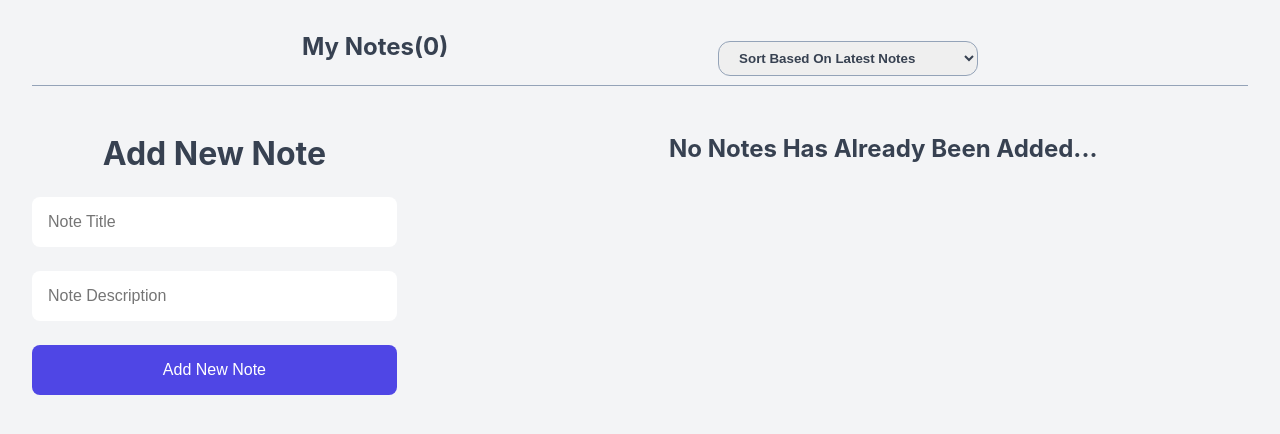
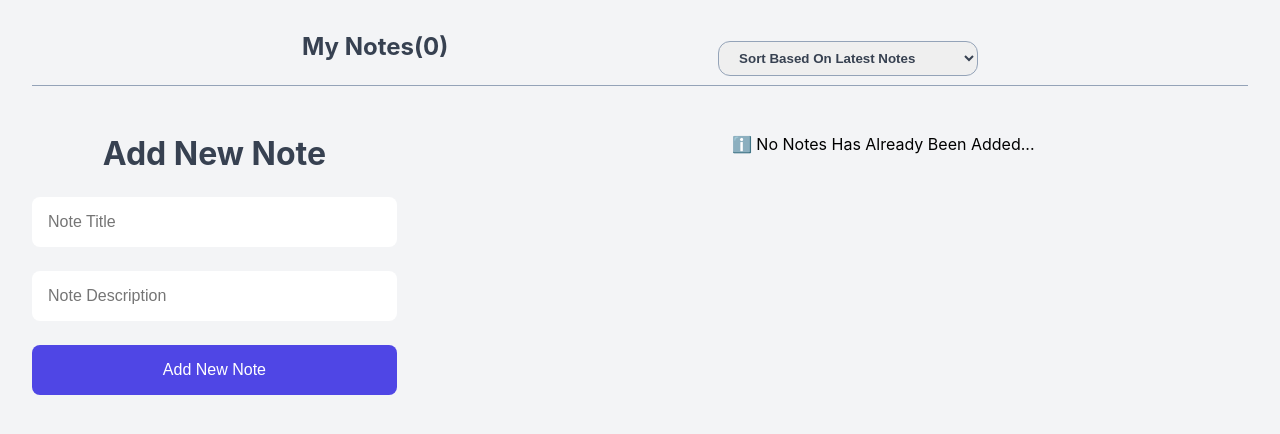
Before and after one commit to saeedd1994/note-app, a React (Vite) app: page / in a window 1280 px wide. Shown: the top 434 px of the page. Built offline with nearby package versions, Linux system fonts and the light colour scheme.

Commit message:
dynamic component using children props

```diff
--- /dev/null
+++ b/src/components/Message.jsx
@@ -0,0 +1,6 @@
+function Message({children}) {
+    return (
+        <div>{children}</div>
+    )
+}
+export default Message;
--- a/src/components/NoteStatus.jsx
+++ b/src/components/NoteStatus.jsx
@@ -1,15 +1,19 @@
+import Message from "./Message.jsx";
+
 function NoteStatus({notes}) {
     const allNotes = notes.length;
     const completedNotes = notes.filter((note) => note.completed).length;
     const openNotes = allNotes - completedNotes;
     if (!allNotes) {
-        return <h2>No Notes Has Already Been Added...</h2>
+        return (<Message>
+            <span>ℹ️</span>  No Notes Has Already Been Added...
+        </Message>)
     }
     return (
         <ul className="note-status">
-           <li>all <span>{allNotes}</span></li>
-           <li>completed <span>{completedNotes}</span></li>
-           <li>open <span>{openNotes}</span></li>
+            <li>all <span>{allNotes}</span></li>
+            <li>completed <span>{completedNotes}</span></li>
+            <li>open <span>{openNotes}</span></li>
         </ul>
     )
 }
```
